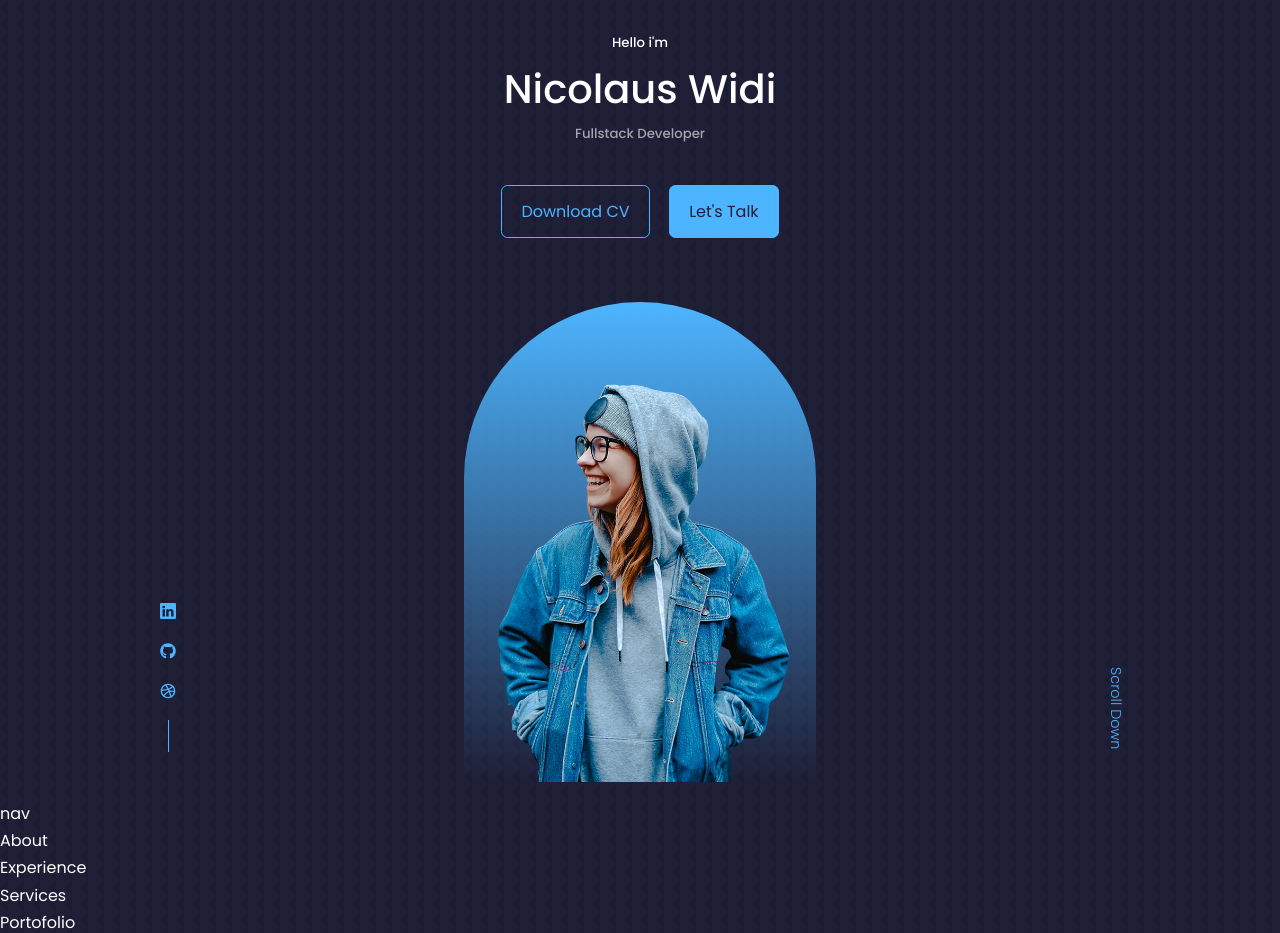
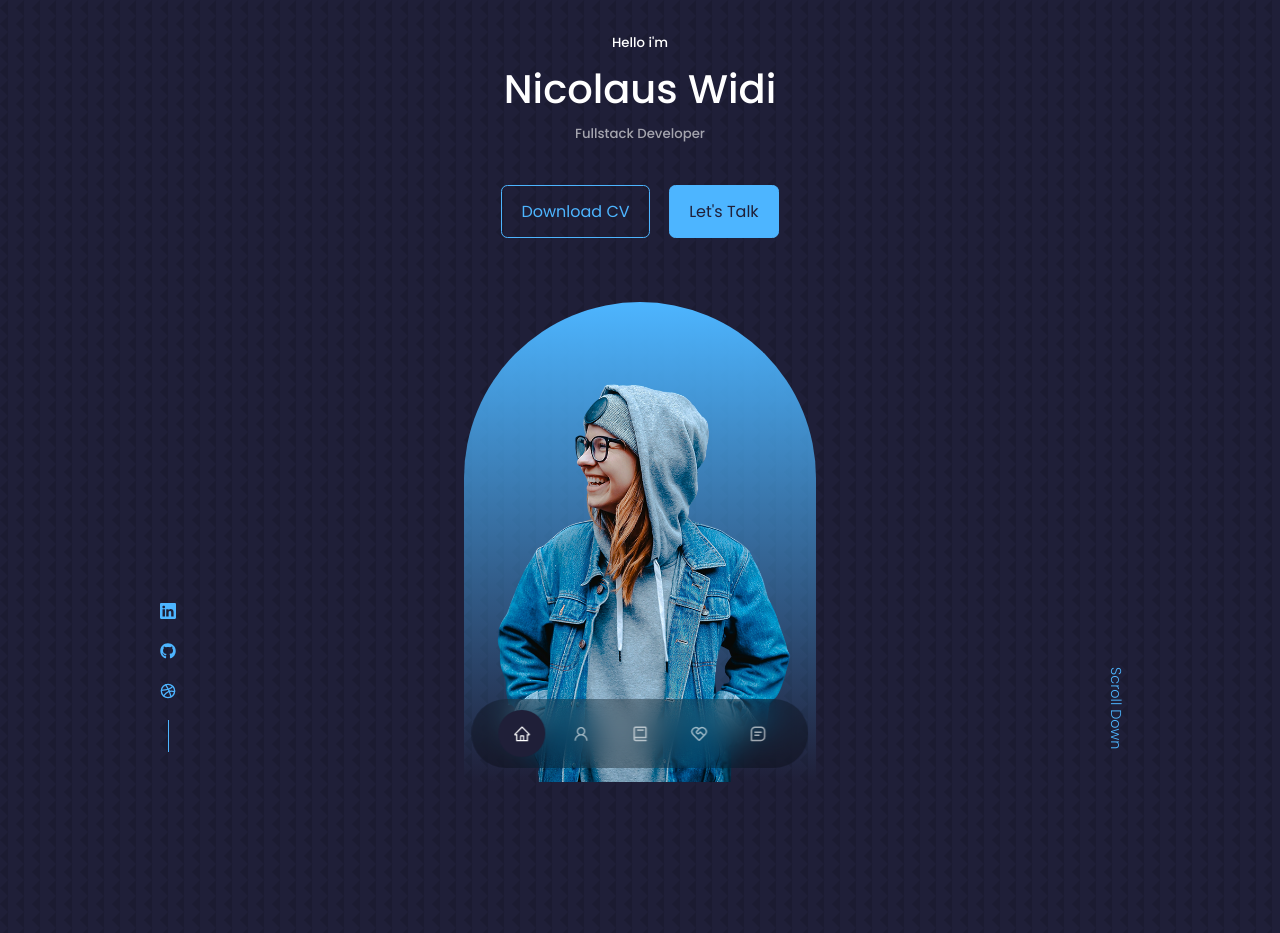
Before and after one commit to 201501101Nicowid/react-portofolio, a React (Create React App) app: page / in a window 1280 px wide. Shown: the top 933 px of the page. Built offline with nearby package versions, Linux system fonts and the light colour scheme.

Commit message:
navbar added

```diff
--- a/src/components/about/About.jsx
+++ b/src/components/about/About.jsx
@@ -4,7 +4,7 @@
 const About = () => {
   return (
     <>
-      <div>About</div>
+      <section id="about">About</section>
     </>
   );
 };
--- a/src/components/contact/Contact.jsx
+++ b/src/components/contact/Contact.jsx
@@ -4,7 +4,7 @@
 const Contact = () => {
   return (
     <>
-      <div>Contact</div>
+      <section id="contact">Contact</section>
     </>
   );
 };
--- a/src/components/experince/Experience.jsx
+++ b/src/components/experince/Experience.jsx
@@ -4,7 +4,7 @@
 const Experience = () => {
   return (
     <>
-      <div>Experience</div>
+      <section id="experience">Experience</section>
     </>
   );
 };
--- a/src/components/nav/Nav.jsx
+++ b/src/components/nav/Nav.jsx
@@ -1,12 +1,53 @@
 import React from "react";
 import "./nav.css";
+import { AiOutlineHome } from "react-icons/ai";
+import { AiOutlineUser } from "react-icons/ai";
+import { BiBook } from "react-icons/bi";
+import { RiServiceLine } from "react-icons/ri";
+import { BiMessageSquareDetail } from "react-icons/bi";
+import { useState } from "react";
 
-const nav = () => {
+const Nav = () => {
+  const [activeNav, setActiveNav] = useState("#");
   return (
-    <>
-      <div>nav</div>
-    </>
+    <nav>
+      <a
+        href="#"
+        onClick={() => setActiveNav("#")}
+        className={activeNav === "#" ? "active" : ""}
+      >
+        <AiOutlineHome />
+      </a>
+      <a
+        href="#about"
+        onClick={() => setActiveNav("#about")}
+        className={activeNav === "#about" ? "active" : ""}
+      >
+        <AiOutlineUser />
+      </a>
+      <a
+        href="#experience"
+        onClick={() => setActiveNav("#experience")}
+        className={activeNav === "#experience" ? "active" : ""}
+      >
+        <BiBook />
+      </a>
+      <a
+        href="#services"
+        onClick={() => setActiveNav("#services")}
+        className={activeNav === "#services" ? "active" : ""}
+      >
+        <RiServiceLine />
+      </a>
+      <a
+        href="#contact"
+        onClick={() => setActiveNav("#contact")}
+        className={activeNav === "#contact" ? "active" : ""}
+      >
+        <BiMessageSquareDetail />
+      </a>
+    </nav>
   );
 };
 
-export default nav;
+export default Nav;
--- a/src/components/nav/nav.css
+++ b/src/components/nav/nav.css
@@ -0,0 +1,32 @@
+nav {
+  background: rgba(0, 0, 0, 0.3);
+  width: max-content;
+  padding: 0.7rem 1.7rem;
+  z-index: 2;
+  position: fixed;
+  left: 50%;
+  transform: translateX(-50%);
+  bottom: 2rem;
+  display: flex;
+  gap: 0.8rem;
+  border-radius: 3rem;
+  backdrop-filter: blur(15px);
+}
+
+nav a {
+  background: transparent;
+  padding: 0.9rem;
+  border-radius: 50%;
+  display: flex;
+  color: var(--color-light);
+  font-size: 1.1rem;
+}
+
+nav a:hover {
+  background: rgba(0, 0, 0, 0.3);
+}
+
+nav a.active {
+  background: var(--color-bg);
+  color: var(--color-white);
+}
--- a/src/components/portofolio/Portofolio.jsx
+++ b/src/components/portofolio/Portofolio.jsx
@@ -4,7 +4,7 @@
 const Portofolio = () => {
   return (
     <>
-      <div>Portofolio</div>
+      <section id="portofolio">Portofolio</section>
     </>
   );
 };
--- a/src/components/services/Services.jsx
+++ b/src/components/services/Services.jsx
@@ -4,7 +4,7 @@
 const Services = () => {
   return (
     <>
-      <div>Services</div>
+      <section id="services">Services</section>
     </>
   );
 };
--- a/src/components/testimonials/Testimonials.jsx
+++ b/src/components/testimonials/Testimonials.jsx
@@ -4,7 +4,7 @@
 const Testimonials = () => {
   return (
     <>
-      <div>Testimonials</div>
+      <section id="testimonials">Testimonials</section>
     </>
   );
 };
--- a/src/index.css
+++ b/src/index.css
@@ -61,6 +61,7 @@
 
 section {
   margin-top: 8rem;
+  height: 100vh;
 }
 
 .text-light {
```
